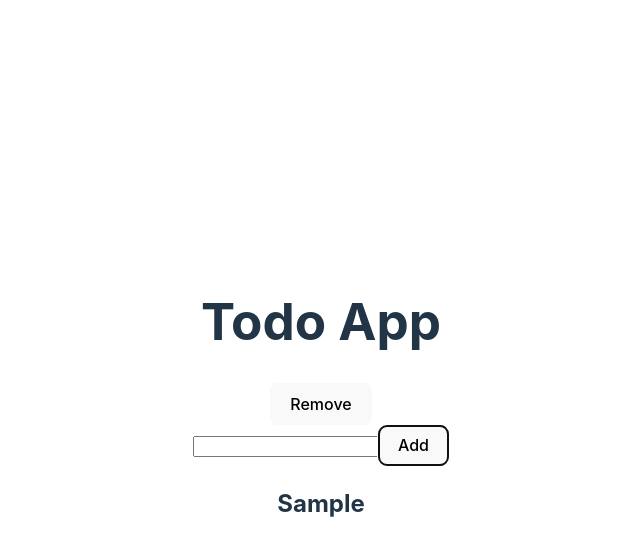
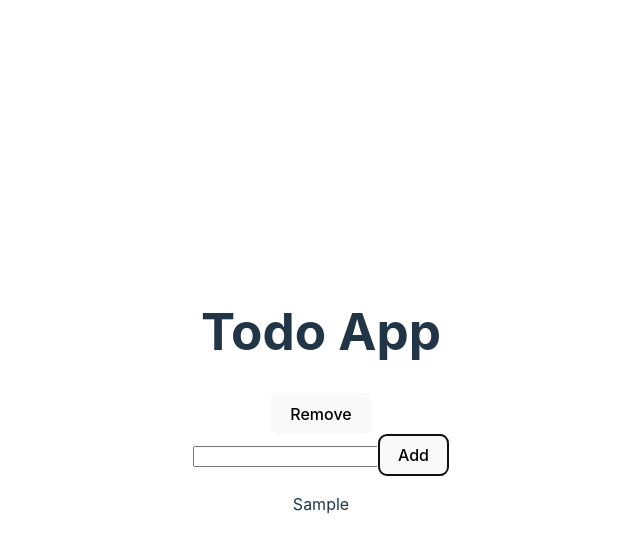
Before and after one commit to daniqss/learning_react, a React (Vite) app in the folder todos/: page / in a window 1280 px wide. Both pictures are taken after typing "Sample" into the empty fields and a click on the button "Add". Shown: the top 556 px of the page, without its empty margins (319-959 px from the left). Built offline with nearby package versions, Linux system fonts and the light colour scheme.

Commit message:
Make components from App.jsx

```diff
--- a/todos/src/App.jsx
+++ b/todos/src/App.jsx
@@ -1,5 +1,6 @@
 import { useState, useEffect } from 'react'
 import Todo from './components/Todo.jsx'
+import TodoForm from './components/TodoForm.jsx'
 import './App.css'
 
 function App() {
@@ -13,37 +14,23 @@ function App() {
     }
   }, [])
 
-  const addTodo = (todo) => {
-    setTodos([...todos, todo])
-    localStorage.setItem('todos', JSON.stringify([...todos, todo]))
-  }
-
   const removeTodo = () => {
     setTodos(todos.slice(0, -1))
-    localStorage.setItem('todos', JSON.stringify(todos.slice(0, -1)))
+    const localTodos = JSON.parse(localStorage.getItem('todos'))
+    const updatedTodos = localTodos.slice(0, -1)
+    localStorage.setItem('todos', JSON.stringify(updatedTodos))
   }
 
   return (
     <>
       <h1>Todo App</h1>
       <button onClick={removeTodo}>Remove</button>
-      <form
-        onSubmit = { (e) => {
-          e.preventDefault()
-          addTodo({
-            id: todos.length + 1,
-            title: e.target.elements.todo.value,
-          })
-          e.target.reset()
-        }}
-      >
-        <input type="text" name="todo" />
-        <button type="submit" >Add</button>
-      </form>
+
+      <TodoForm setTodos={setTodos} />
 
       <section>
         {todos.map((todo) => (
-          <Todo key={todo.id} todo={todo.title}/>
+            <Todo key={todo.id} todo={todo.title} />
         ))}
       </section>
     </>
--- a/todos/src/components/Todo.jsx
+++ b/todos/src/components/Todo.jsx
@@ -5,12 +5,10 @@ export default function Todo({ todo }) {
 
     return (
         <section>
-            {todo.key}
-            <h2>{todo}</h2>
+                <p>{todo}</p>
         </section>
     )
 }
-
 Todo.propTypes = {
-    todo: PropTypes.string.isRequired
+    todo: PropTypes.string.isRequired,
 }
--- /dev/null
+++ b/todos/src/components/TodoForm.jsx
@@ -0,0 +1,37 @@
+import PropTypes from 'prop-types';
+
+const TodoForm = ({ setTodos }) => {
+  const addTodo = (todoTitle) => {
+    const newTodo = {
+      id: (new Date().getTime()).toString(),
+      title: todoTitle,
+      completed: false
+    }
+
+    setTodos(prevTodos => {
+      const updatedTodos = [...prevTodos, newTodo];
+      localStorage.setItem("todos", JSON.stringify(updatedTodos))
+      return updatedTodos
+    })
+  }
+
+  const handleSubmit = (e) => {
+    e.preventDefault()
+    const todoTitle = e.target.elements.todo.value
+    addTodo(todoTitle)
+    e.target.reset()
+  }
+
+  return (
+    <form onSubmit={handleSubmit}>
+      <input type="text" name="todo" />
+      <button type="submit">Add</button>
+    </form>
+  )
+}
+
+TodoForm.propTypes = {
+    setTodos: PropTypes.func.isRequired,
+}
+
+export default TodoForm;
```
